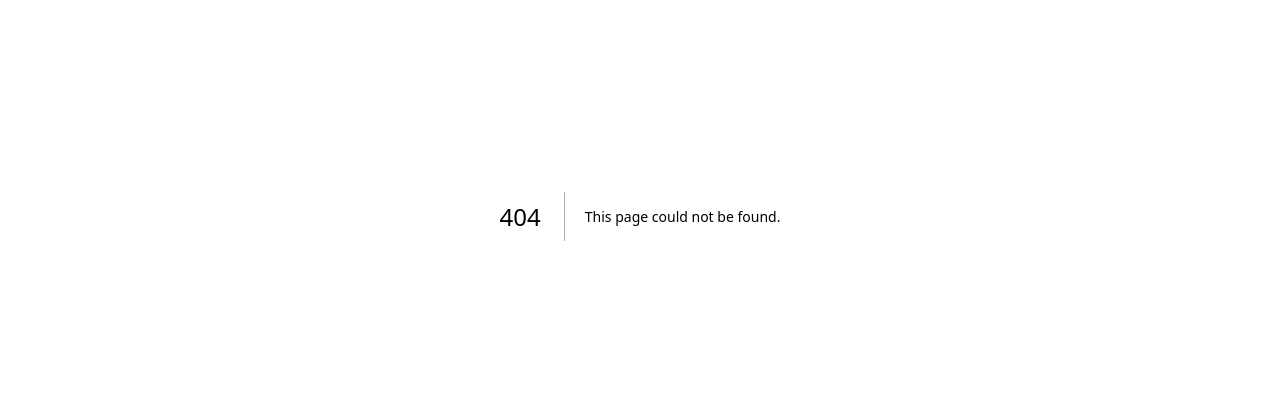
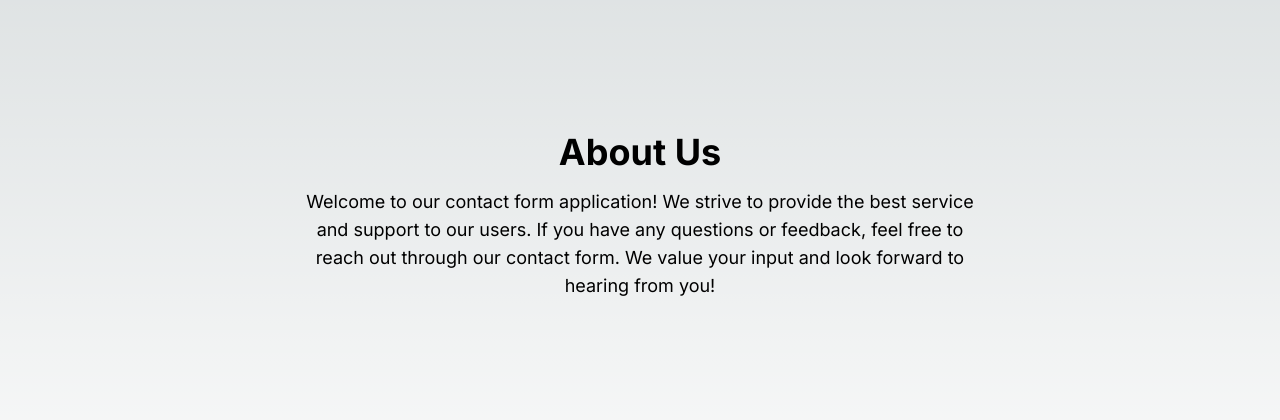
Before and after one commit to saikothouse/cloudflare-next, a Next.js app: page /about in a window 1280 px wide. Before the commit this address had no page. Shown: the part 184-604 px from the top of the page. Built offline with nearby package versions, Linux system fonts and the light colour scheme.

Commit message:
Create page.js

```diff
--- /dev/null
+++ b/app/about/page.js
@@ -0,0 +1,12 @@
+export default function About() {
+  return (
+    <div className="flex flex-col items-center justify-center min-h-screen p-6">
+      <h1 className="text-4xl font-bold mb-4">About Us</h1>
+      <p className="text-lg text-center max-w-2xl">
+        Welcome to our contact form application! We strive to provide the best service and support to our users.
+        If you have any questions or feedback, feel free to reach out through our contact form.
+        We value your input and look forward to hearing from you!
+      </p>
+    </div>
+  );
+}
```
